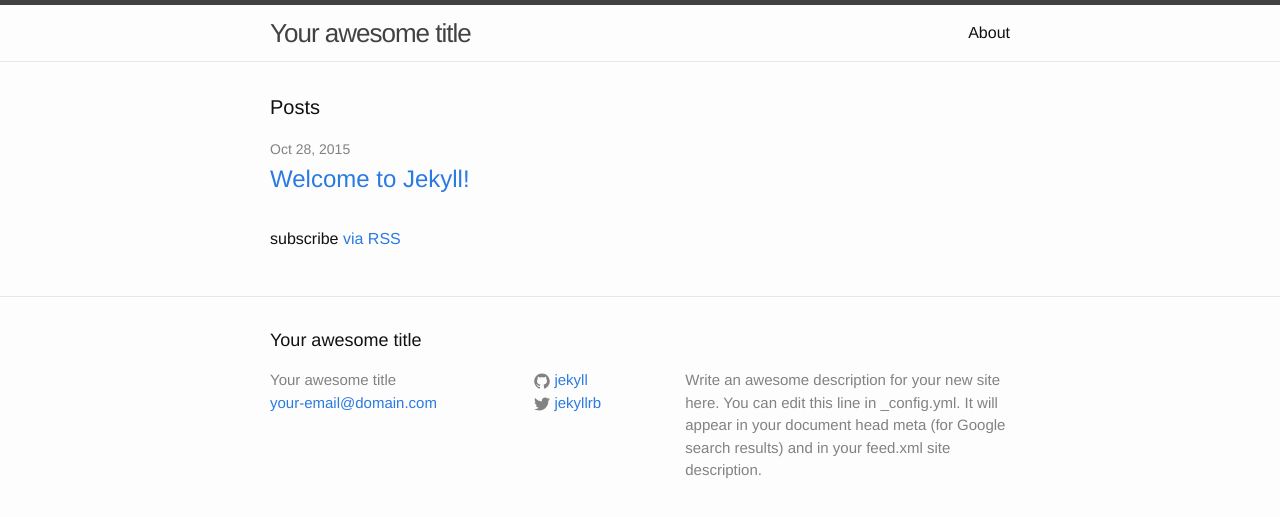
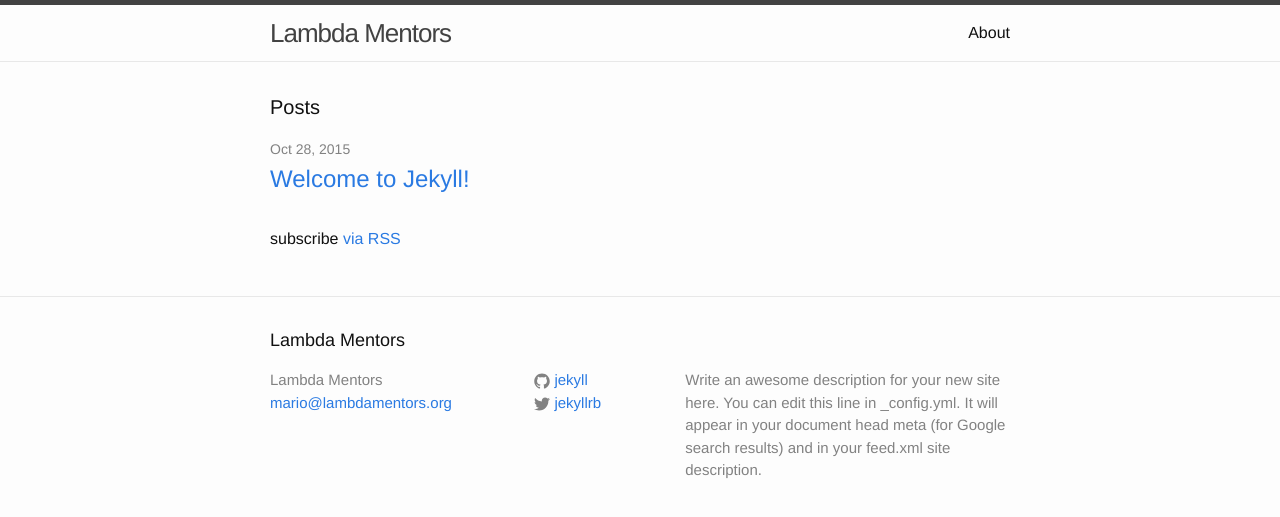
Before and after one commit to lambdamentors/lambdamentors.github.io, a Jekyll site: the page built from index.html, in a window 1280 px wide. Shown: the top 517 px of the page. Built offline with Jekyll 4.4.1, drawn with Linux system fonts in a browser that asks for light colours.

```diff
--- a/_config.yml
+++ b/_config.yml
@@ -6,9 +6,9 @@
 # 'jekyll serve'. If you change this file, please restart the server process.
 
 # Site settings
-title: Your awesome title
-email: your-email@domain.com
-description: > # this means to ignore newlines until "baseurl:"
+title: Lambda Mentors
+email: mario@lambdamentors.org
+description: > #  means to ignore newlines until "baseurl:"
   Write an awesome description for your new site here. You can edit this
   line in _config.yml. It will appear in your document head meta (for
   Google search results) and in your feed.xml site description.
--- a/_includes/head.html
+++ b/_includes/head.html
@@ -4,6 +4,7 @@
   <meta name="viewport" content="width=device-width, initial-scale=1">
 
   <title>{% if page.title %}{{ page.title }}{% else %}{{ site.title }}{% endif %}</title>
+  <meta name="google-site-verification" content="bnvvbX2Hpb_zKCVk8ebbZ5sQDXfMdSga49SIolbxzzc" />
   <meta name="description" content="{% if page.excerpt %}{{ page.excerpt | strip_html | strip_newlines | truncate: 160 }}{% else %}{{ site.description }}{% endif %}">
 
   <link rel="stylesheet" href="{{ "/css/main.css" | prepend: site.baseurl }}">
```
